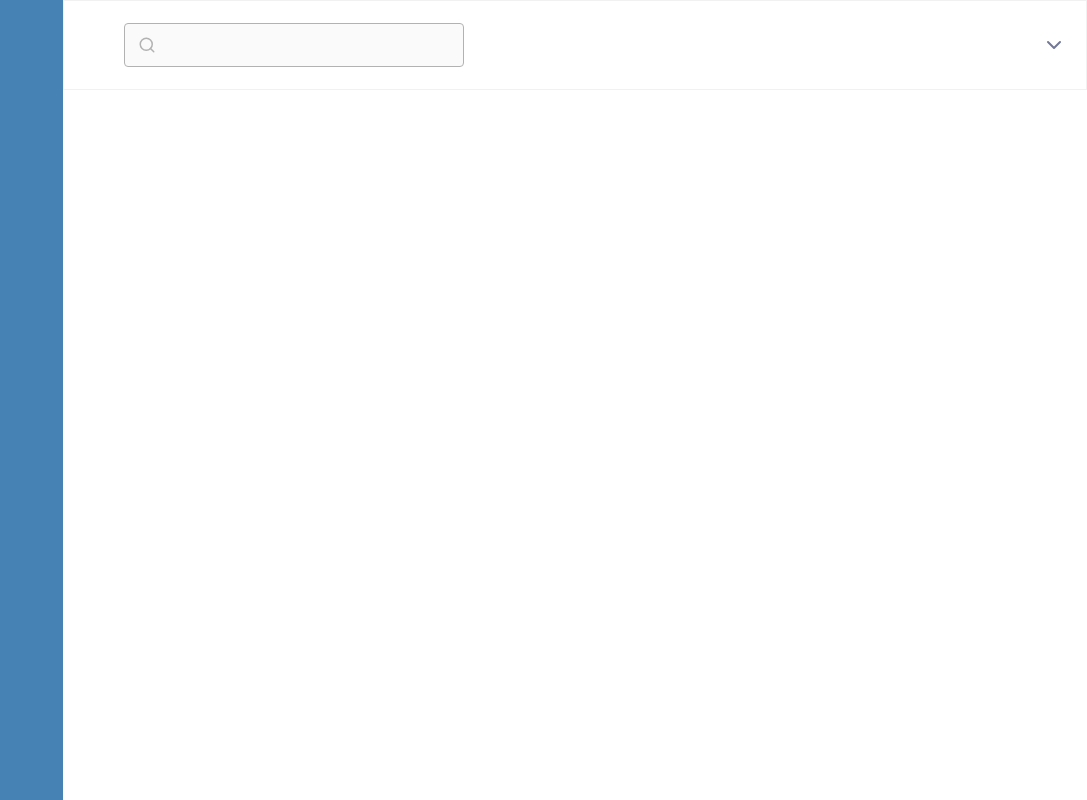
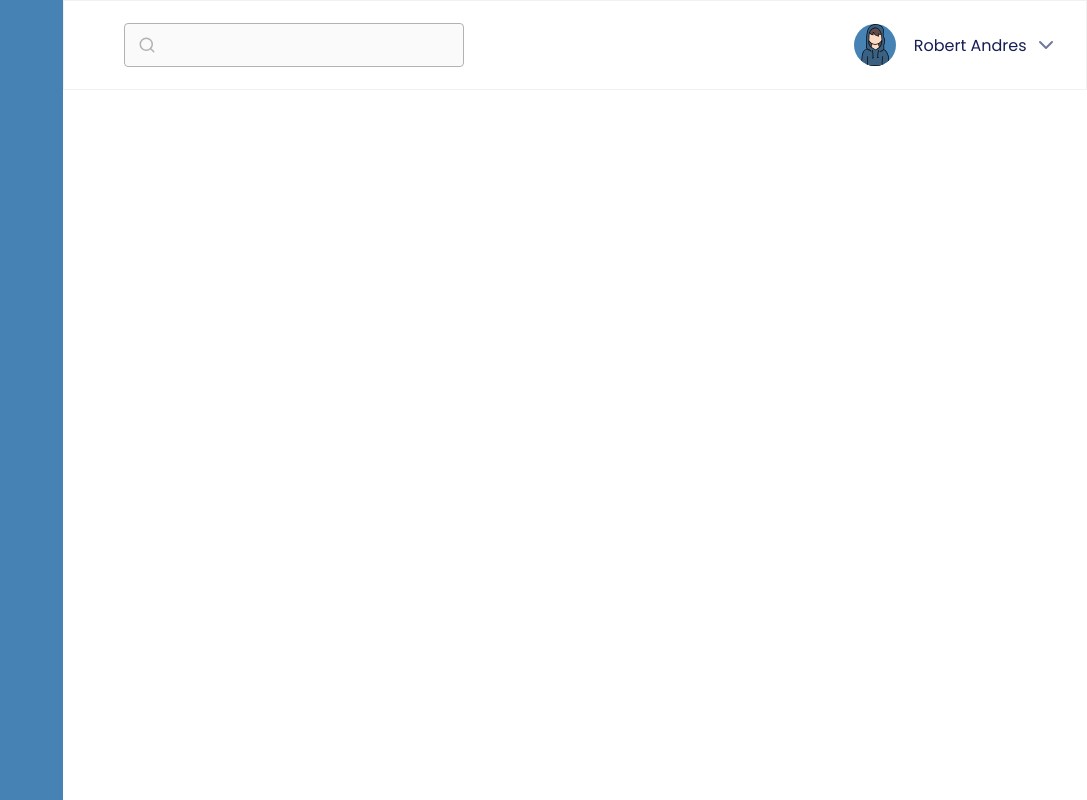
Before and after one commit to robertramosastudillo/dashboard-template, a React (Create React App) app: page / in a window 1280 px wide. Shown: the whole page, without its empty margins (193-1280 px from the left). Built offline with nearby package versions, Linux system fonts and the light colour scheme.

Commit message:
Settings in the navigation bar

```diff
--- a/src/components/atoms/Avatar/Avatar.scss
+++ b/src/components/atoms/Avatar/Avatar.scss
@@ -1,13 +1,19 @@
 @use "../../../shared/sass" as m;
 
-.avatar {
+.avatar__container {
   width: 3.6rem;
   height: 3.6rem;
-    border-radius: 50%;
-    border: 1px solid red;
 
   @include m.mq(md) {
     width: 4.2rem;
     height: 4.2rem;
   }
 }
+
+.avatar {
+  width: 100%;
+  border-radius: 50%;
+  display: flex;
+  background: steelblue;
+  cursor: pointer;
+}
--- a/src/components/atoms/Avatar/Avatar.tsx
+++ b/src/components/atoms/Avatar/Avatar.tsx
@@ -1,6 +1,10 @@
-import './Avatar.scss'
+import "./Avatar.scss";
 import defaultAvatar from "../../../shared/assets/svgs/defaultAvatar.svg";
 
 export const Avatar = () => {
-  return <img className="avatar" src={defaultAvatar} alt="Default Avatar" />;
+  return (
+    <div className="avatar__container">
+      <img className="avatar" src={defaultAvatar} alt="Default Avatar" />
+    </div>
+  );
 };
--- a/src/components/atoms/MenuPopover/MenuPopover.scss
+++ b/src/components/atoms/MenuPopover/MenuPopover.scss
@@ -2,7 +2,7 @@
 
 .popover {
   position: relative;
-  margin: 0 2rem 0 0;
+  margin: 0;
 }
 
 .popover__title {
@@ -10,18 +10,20 @@
   display: flex;
   justify-content: space-evenly;
   align-items: center;
-  font-family: v.$primaryFont;
-  color: v.$tertiaryColor;
   font-size: 1.6rem;
   cursor: pointer;
-
-  @include v.mq(md) {
-    // width: 16rem;
+  @include v.mq(lg) {
+    width: 16rem;
   }
 }
 
 .title {
+  font-family: "Poppins";
+  color: #161e54;
   display: none;
+  @include v.mq(lg) {
+    display: block;
+  }
 }
 
 .arrow-down {
@@ -46,6 +48,9 @@
 
 .popover__menu-active {
   display: block;
+  animation: openMenuPopover ease 0.2s;
+  animation-iteration-count: 1;
+  animation-fill-mode: forwards;
 }
 
 .popover__menu--list-item {
@@ -56,3 +61,12 @@
     background-color: #e4e0e0;
   }
 }
+
+@keyframes openMenuPopover {
+  0% {
+    opacity: 0;
+  }
+  100% {
+    opacity: 1;
+  }
+}
--- a/src/components/atoms/MenuPopover/MenuPopover.tsx
+++ b/src/components/atoms/MenuPopover/MenuPopover.tsx
@@ -3,11 +3,10 @@ import { FiChevronDown } from "react-icons/fi";
 import { useRef, useState } from "react";
 
 const options = [
-  "Amigos",
+  "Inicio",
   "Perfil",
-  "Cerrar sesion",
-  "Configuraciones",
-  "Guardados",
+  "Configuración",
+  "Cerrar sesión",
 ];
 
 export const MenuPopover = () => {
--- a/src/components/atoms/SearchBox/SearchBox.scss
+++ b/src/components/atoms/SearchBox/SearchBox.scss
@@ -4,7 +4,7 @@
   position: relative;
   height: 3.2rem;
   width: 100%;
-  margin: 0 2rem 0 0;
+  margin: 0 2rem;
 
   @include m.mq(md) {
     height: 3.6rem;
@@ -66,6 +66,7 @@
     width: 1.8rem;
     height: 1.8rem;
     left: 1.4rem;
+
   }
 }
 
--- a/src/components/templates/Navbar/Navbar.scss
+++ b/src/components/templates/Navbar/Navbar.scss
@@ -26,6 +26,15 @@
   justify-content: space-between;
 }
 
+.navbar-options {
+  margin: 0 2rem 0 0;
+  gap: 1rem;
+  justify-content: flex-end;
+  width: auto;
+  display: flex;
+  align-items: center;
+}
+
 .burger-menu {
   width: 2.4rem;
   height: 2.4rem;
--- a/src/components/templates/Navbar/Navbar.tsx
+++ b/src/components/templates/Navbar/Navbar.tsx
@@ -1,6 +1,6 @@
 import "./Navbar.scss";
 import { CgMenu } from "react-icons/cg";
-import { MenuPopover, SearchBox } from "../../atoms";
+import { Avatar, MenuPopover, SearchBox } from "../../atoms";
 
 export const Navbar = () => {
   return (
@@ -8,11 +8,12 @@ export const Navbar = () => {
       <CgMenu className="burger-menu" />
       <div className="navbar-container-items">
         <SearchBox />
-        <div className="options">
+        <div className="navbar-options">
+          <Avatar/>
           <MenuPopover />
         </div>
       </div>
-      {/* <Avatar/> */}
+
     </div>
   );
 };
```
Lines whose indentation alone changed are shown as unchanged.
